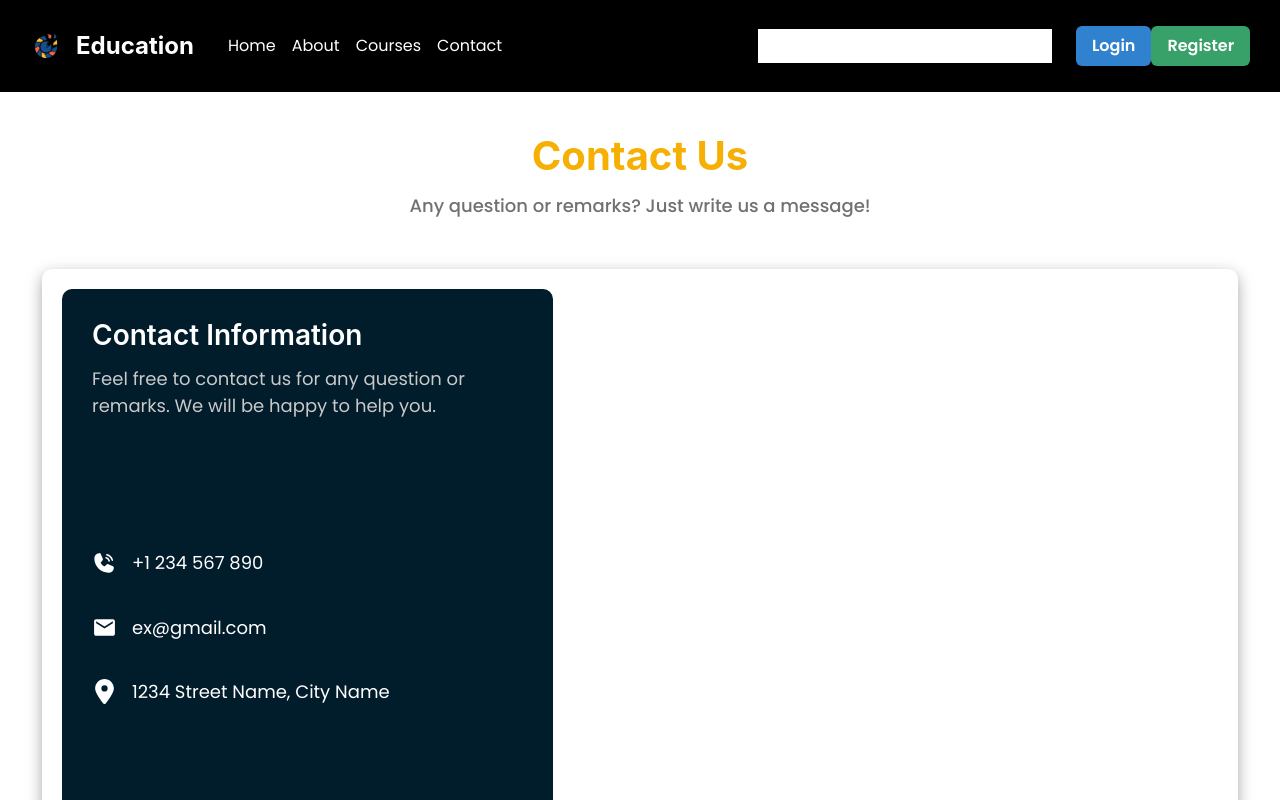
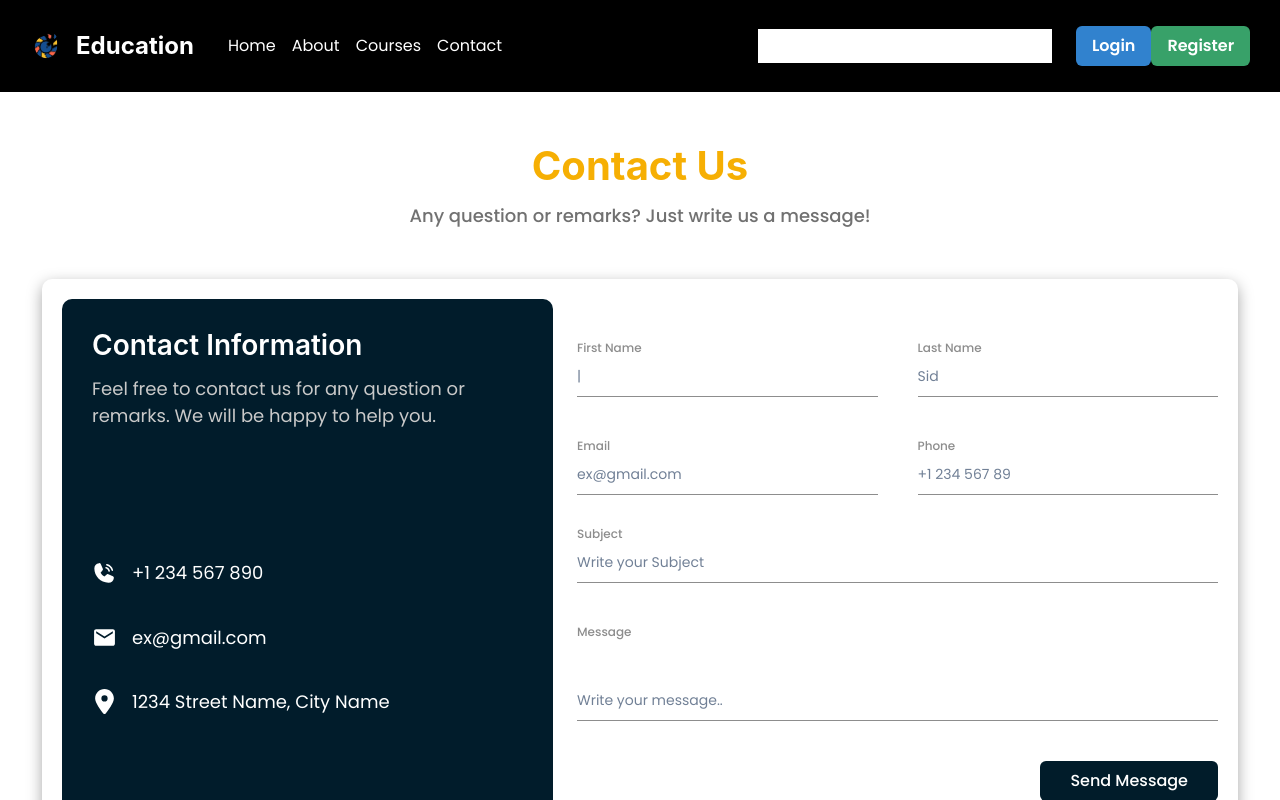
Before and after one commit to ZakaryaMeddahi/private-school-system, a Next.js app in the folder client/: page /Contact in a window 1280 px wide. Built offline with nearby package versions, Linux system fonts and the light colour scheme.

Commit message:
import contact component

```diff
--- a/client/src/app/Contact/page.jsx
+++ b/client/src/app/Contact/page.jsx
@@ -5,22 +5,25 @@ import {
     Grid,
     GridItem,
     Box,
-    Center
+    Center,
+    Button
 } from '@chakra-ui/react';
 import { PiPhoneCallFill } from "react-icons/pi";
 import { MdEmail } from "react-icons/md";
 import { FaLocationDot } from "react-icons/fa6";
 import { FaFacebookF } from "react-icons/fa";
 import { BsInstagram, BsWhatsapp } from "react-icons/bs";
+import RowInput from '@/components/Row Input/RowInput';
+import ContactInput from '@/components/Contact Input/ContactInput';
 
 const Contact = () => {
     return (
-        <Container m='0' p='0' maxW='100%' display='flex' flexDirection='column' alignItems='center'>
-            <Box w='100%' textAlign='center' marginTop='40px'>
+        <Container m='0' p='0' maxW='100%' display='flex' flexDirection='column' alignItems='center' marginBlock='50px'>
+            <Box w='100%' textAlign='center'>
                 <Heading color='#F6AF03' fontSize='40'>Contact Us</Heading>
                 <Text color='#717171' fontSize='18' fontWeight='500' marginTop='3'>Any question or remarks? Just write us a message!</Text>
             </Box>
-            <Grid templateColumns="repeat(2, 1fr)" gap={6} width='1196px' height='667' bgColor='#FFFFFF' borderRadius='10' marginBlock='50px' p='5' boxShadow='rgba(0, 0, 0, 0.35) 0px 5px 15px'>
+            <Grid templateColumns="auto 1fr" gap={6} width='1196px' height='667' bgColor='#FFFFFF' borderRadius='10' marginBlock='50px' p='5' boxShadow='rgba(0, 0, 0, 0.35) 0px 5px 15px'>
                 <GridItem bgColor='#011C2B' h='100%' w='491px' color='white' borderRadius='10' padding='30px' display='grid' justifyContent='space-between'>
                     <Box>
                         <Heading fontSize='28' fontWeight='600'>Contact Information</Heading>
@@ -58,7 +61,15 @@ const Contact = () => {
                         </Box>
                     </Box>
                 </GridItem>
-                <GridItem></GridItem>
+                <GridItem w='100%'>
+                    <RowInput label_I1='First Name' label_I2='Last Name' placeholder_I1='|' placeholder_I2='Sid' />
+                    <RowInput label_I1='Email' label_I2='Phone' placeholder_I1='ex@gmail.com' placeholder_I2='+1 234 567 89' />
+                    <ContactInput label='Subject' placeholder='Write your Subject' mT='30px' />
+                    <ContactInput label='Message' placeholder='Write your message..' mT='40px' imT='40px'/>
+                    <Box display='flex' justifyContent='flex-end' marginTop='40px'>
+                        <Button bgColor='#011C2A' color='white' fontSize='16px' fontWeight='500' padding='10px 30px' _hover={{backgroundColor: '#F6AF03', color: 'black'}} >Send Message</Button>
+                    </Box>
+                </GridItem>
             </Grid>
         </Container>
     );
```
